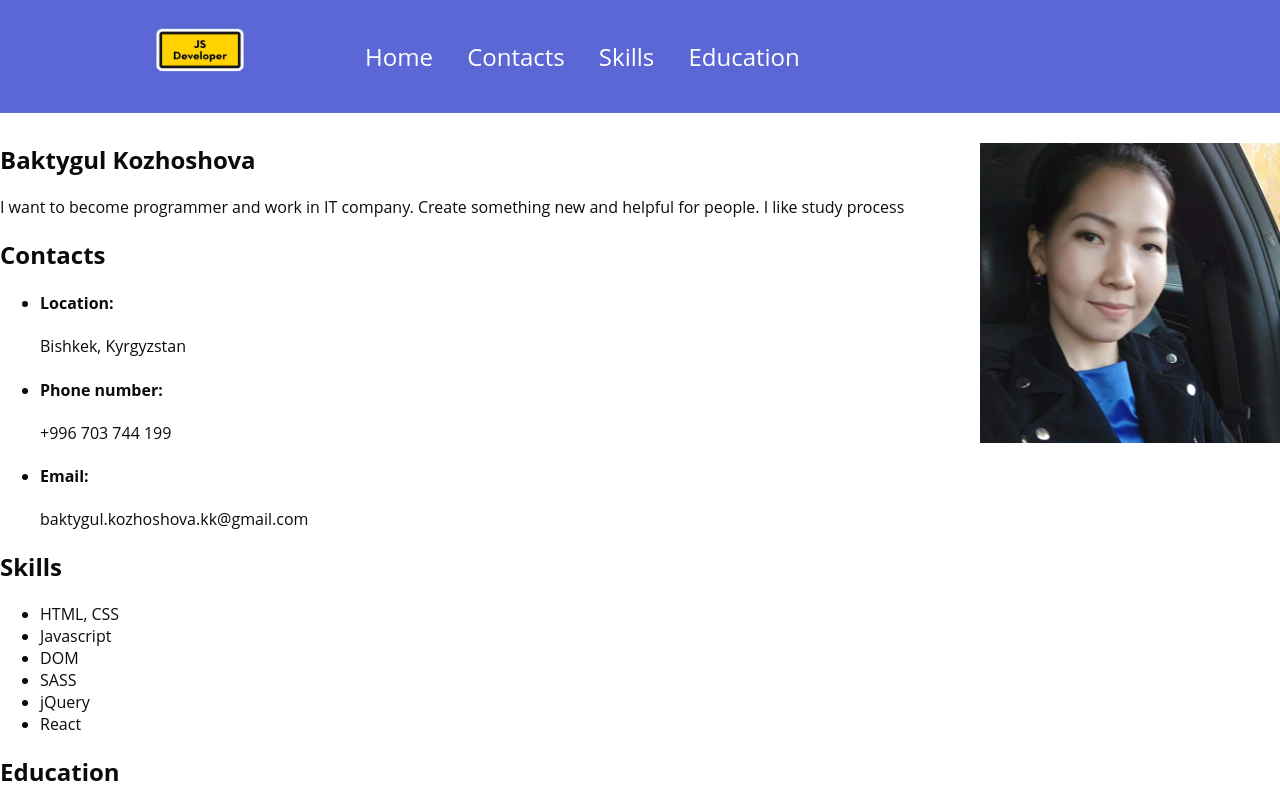
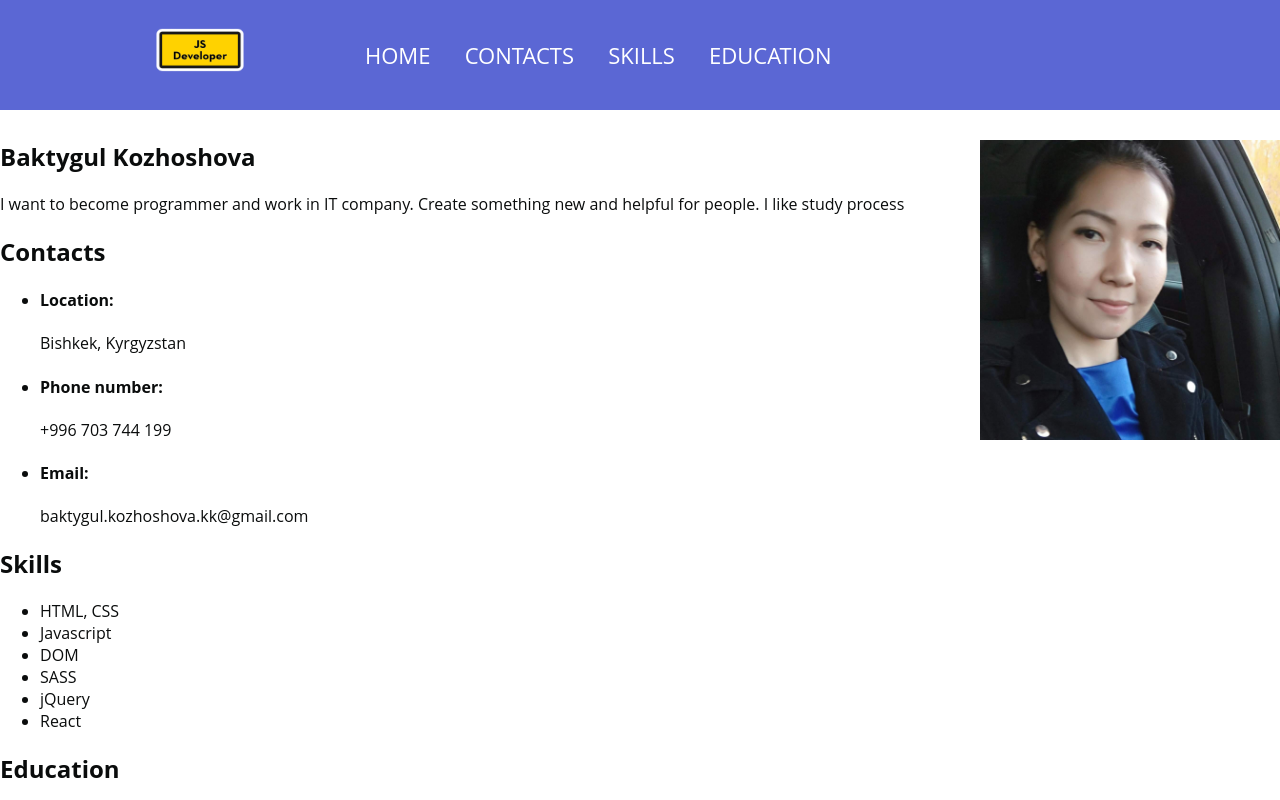
Before and after one commit to Baktygul-kk/baktygul-kk.github.io, a plain HTML site: page index.html in a window 1280 px wide. Shown: the top 800 px of the page. Drawn offline with Linux system fonts and the light colour scheme.

Commit message:
change font-size

```diff
--- a/style.css
+++ b/style.css
@@ -60,7 +60,8 @@
     text-decoration: none;
     color: white;
     padding: 0 15px;
-    font-size: 24px;
+    font-size: 22px;
+    text-transform: uppercase;
 }
 
 .me {
```
